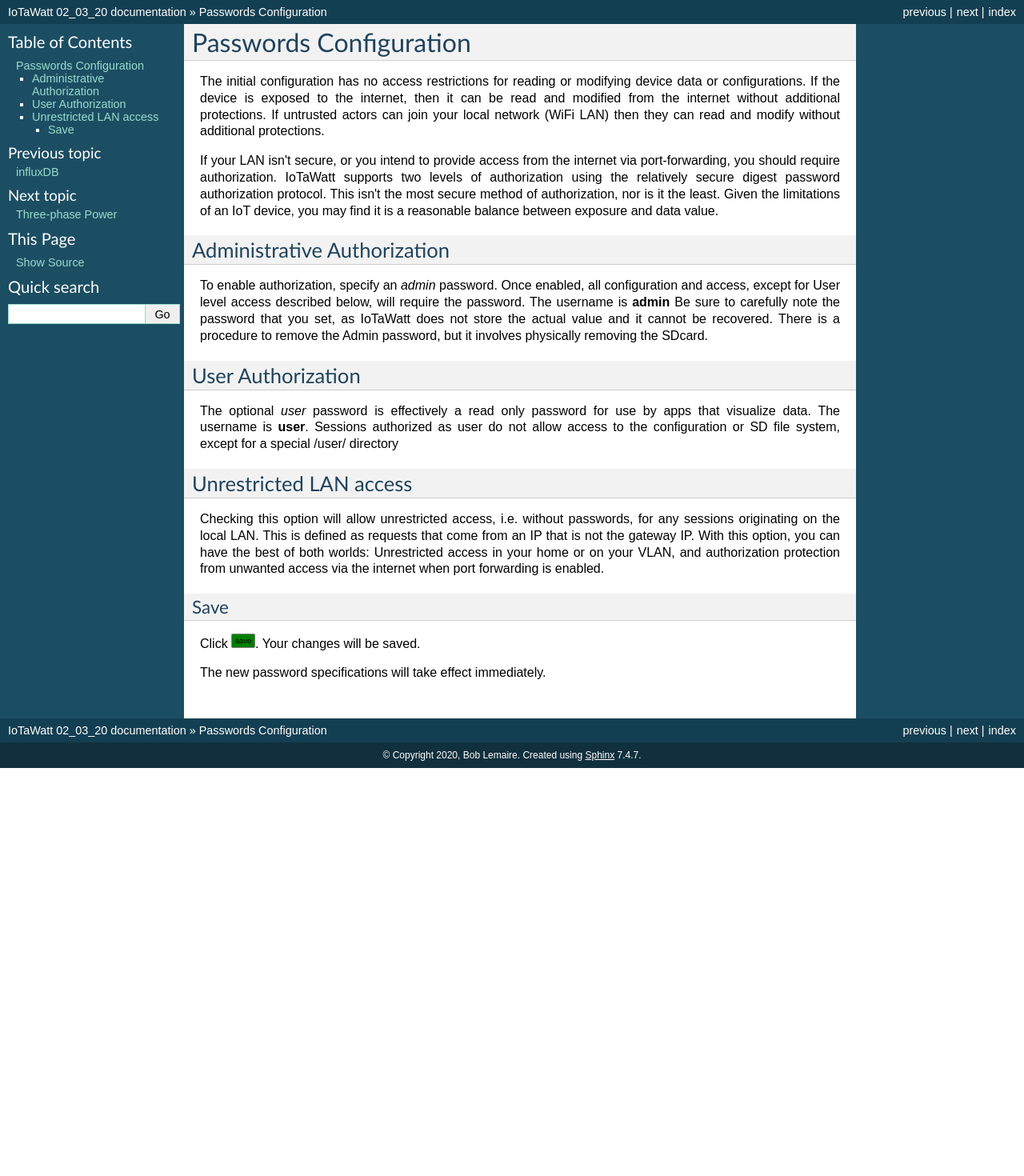
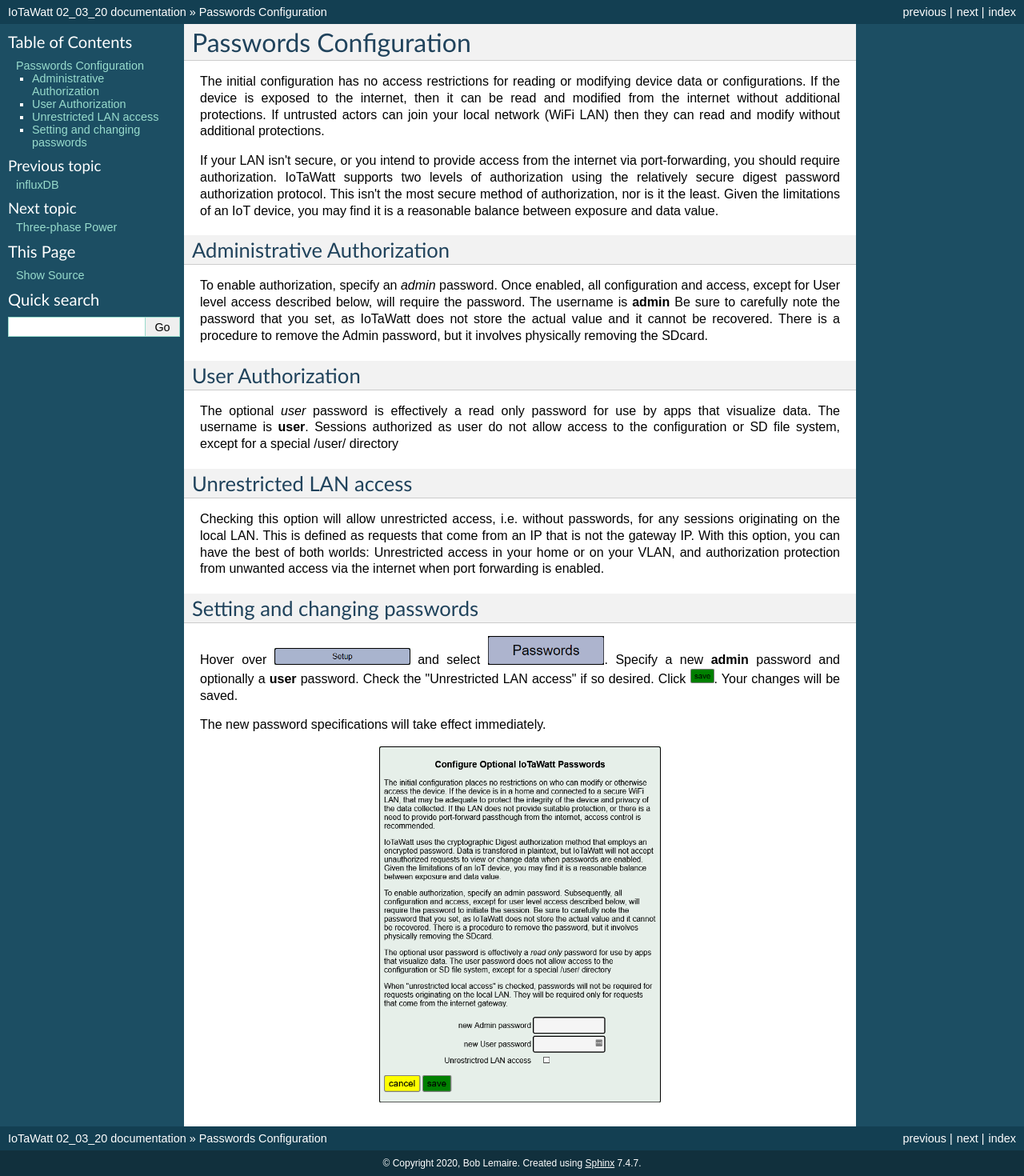
Before and after one commit to boblemaire/IoTaWatt, a Sphinx documentation site: the page built from Docs/passConfig.rst, in a window 1280 px wide. Shown: the whole page at 80% size. Built offline with Sphinx 7.4.7, drawn with Linux system fonts in a browser that asks for light colours; formulas are drawn with MathJax 3; before the commit the page ends 960 px from its top, so only the background shows below that.

Commit message:
Update passConfig.rst

```diff
--- a/Docs/passConfig.rst
+++ b/Docs/passConfig.rst
@@ -30,11 +30,18 @@
 With this option, you can have the best of both worlds: Unrestricted access in your home or on your VLAN,
 and authorization protection from unwanted access via the internet when port forwarding is enabled.
 
-Save
-~~~~
-Click |save|. Your changes will be saved.
+Setting and changing passwords
+------------------------------
+Hover over |Setup| and select |Passwords|. Specify a new **admin** password and optionally a **user** password.
+Check the "Unrestricted LAN access" if so desired. Click |save|.
+Your changes will be saved.
 
 The new password specifications will take effect immediately.
+
+.. image:: pics/passConfig/configPasswords.png
+    :scale: 60 %
+    :align: center
+    :alt: Passwords setup display
 
 .. |Setup| image:: pics/SetupButton.png
     :scale: 60 %
```
